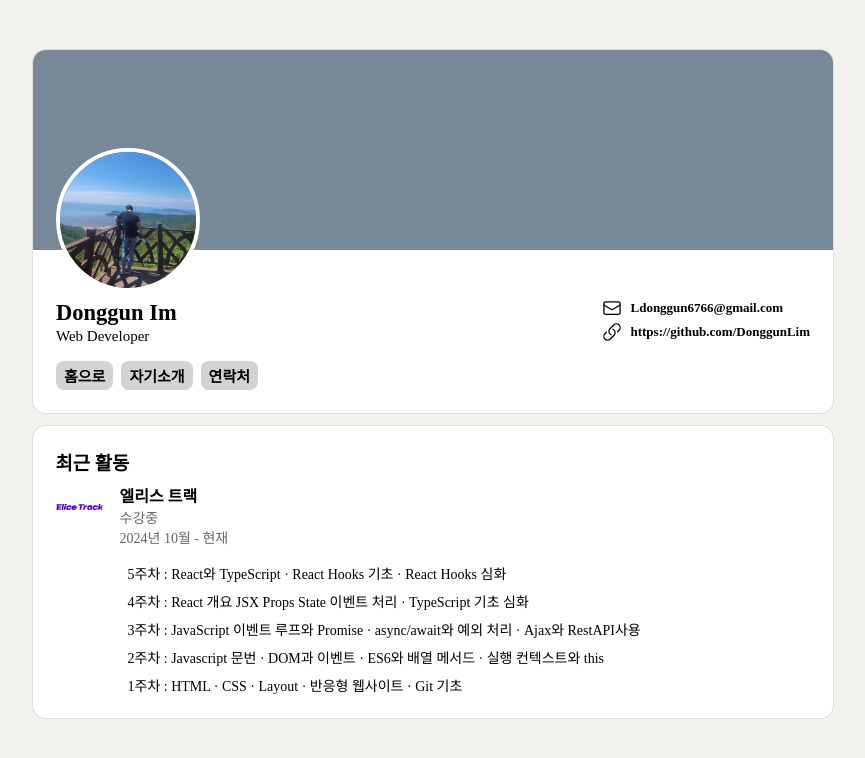
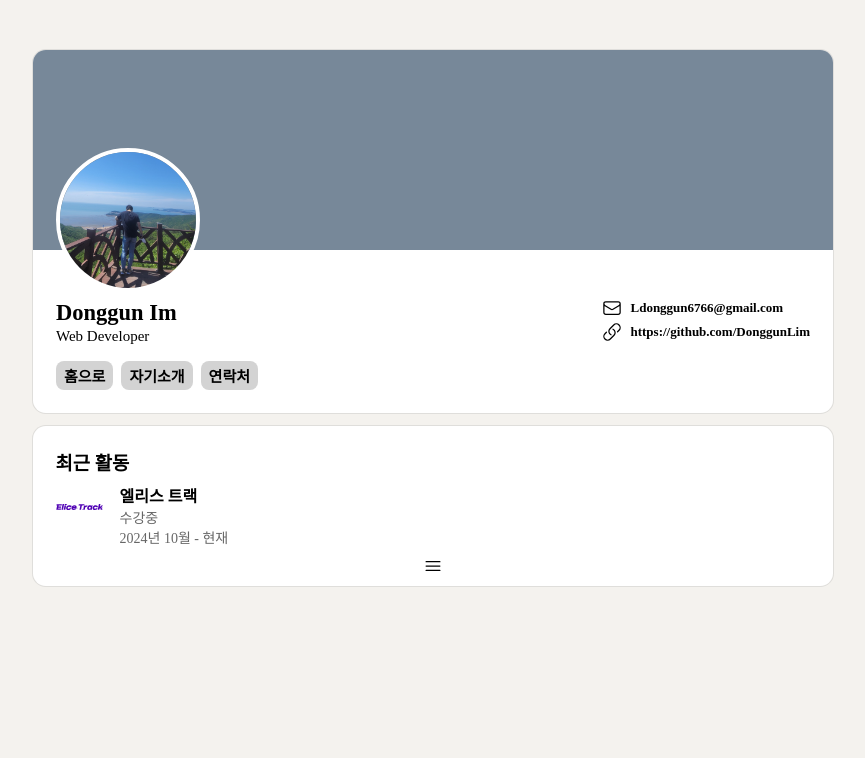
Before and after one commit to DonggunLim/resume, a React (Vite) app: page / in a window 1280 px wide. Shown: the top 758 px of the page, without its empty margins (207-1072 px from the left). Built offline with nearby package versions, Linux system fonts and the light colour scheme.

Commit message:
Accordion component

```diff
--- /dev/null
+++ b/src/components/Accordion/Accordion.jsx
@@ -0,0 +1,14 @@
+import { useState } from "react";
+import AccordionButton from "./AccordionButton";
+import AccordionContent from "./AccordionContent";
+
+export default function Accordion({ children }) {
+  const [isActive, setIsActive] = useState(false);
+  const handleClickButton = () => setIsActive(!isActive);
+  return (
+    <>
+      {isActive && <AccordionContent>{children}</AccordionContent>}
+      <AccordionButton handleClickButton={handleClickButton} />
+    </>
+  );
+}
--- /dev/null
+++ b/src/components/Accordion/AccordionButton.jsx
@@ -0,0 +1,9 @@
+import BarsIcon from "../../icons/BarsIcon";
+
+export default function AccordionButton({ handleClickButton }) {
+  return (
+    <button onClick={handleClickButton} className="accordion-button">
+      <BarsIcon />
+    </button>
+  );
+}
--- /dev/null
+++ b/src/components/Accordion/AccordionContent.jsx
@@ -0,0 +1,3 @@
+export default function AccordionContent({ children }) {
+  return <section>{children}</section>;
+}
--- a/src/components/LatestActivity.jsx
+++ b/src/components/LatestActivity.jsx
@@ -1,3 +1,4 @@
+import Accordion from "./Accordion/Accordion";
 import BoxConatiner from "./BoxConatiner";
 
 export default function LatestActivity() {
@@ -18,18 +19,19 @@ export default function LatestActivity() {
               <p>수강중</p>
               <p> 2024년 10월 - 현재</p>
             </div>
+            <Accordion>
               <div className="latest-activity-list-container">
                 <ul className="latest-activity-list">
                   <li>
                     <p>
-                    5주차 : React와 TypeScript · React Hooks 기초 · React Hooks
-                    심화
+                      5주차 : React와 TypeScript · React Hooks 기초 · React
+                      Hooks 심화
                     </p>
                   </li>
                   <li>
                     <p>
-                    4주차 : React 개요 JSX Props State 이벤트 처리 · TypeScript
-                    기초 심화
+                      4주차 : React 개요 JSX Props State 이벤트 처리 ·
+                      TypeScript 기초 심화
                     </p>
                   </li>
                   <li>
@@ -40,8 +42,8 @@ export default function LatestActivity() {
                   </li>
                   <li>
                     <p>
-                    2주차 : Javascript 문번 · DOM과 이벤트 · ES6와 배열 메서드 ·
-                    실행 컨텍스트와 this
+                      2주차 : Javascript 문번 · DOM과 이벤트 · ES6와 배열 메서드
+                      · 실행 컨텍스트와 this
                     </p>
                   </li>
                   <li>
@@ -51,6 +53,7 @@ export default function LatestActivity() {
                   </li>
                 </ul>
               </div>
+            </Accordion>
           </div>
         </div>
       </div>
--- /dev/null
+++ b/src/icons/BarsIcon.jsx
@@ -0,0 +1,20 @@
+export default function BarsIcon() {
+  return (
+    <div style={{ width: "20px", height: "20px" }}>
+      <svg
+        xmlns="http://www.w3.org/2000/svg"
+        fill="none"
+        viewBox="0 0 24 24"
+        strokeWidth={1.5}
+        stroke="currentColor"
+        className="size-6"
+      >
+        <path
+          strokeLinecap="round"
+          strokeLinejoin="round"
+          d="M3.75 6.75h16.5M3.75 12h16.5m-16.5 5.25h16.5"
+        />
+      </svg>
+    </div>
+  );
+}
--- a/src/index.css
+++ b/src/index.css
@@ -2,6 +2,7 @@
 @import "./styles/components/header.css";
 @import "./styles/components/boxContainer.css";
 @import "./styles/components/latestActivity.css";
+@import "./styles/components/accordion.css";
 
 /*  */
 
--- /dev/null
+++ b/src/styles/components/accordion.css
@@ -0,0 +1,12 @@
+/* accordion button */
+
+.accordion-button {
+  all: unset;
+  background-color: transparent;
+  cursor: pointer;
+
+  position: absolute;
+  bottom: 10px;
+  left: 50%;
+  transform: translateX(-50%);
+}
--- a/src/styles/components/boxContainer.css
+++ b/src/styles/components/boxContainer.css
@@ -4,4 +4,6 @@
   border: none;
   box-shadow: rgba(140, 140, 140, 0.2) 0px 0px 0px 1px;
   overflow: hidden;
+
+  position: relative;
 }
--- a/src/styles/components/latestActivity.css
+++ b/src/styles/components/latestActivity.css
@@ -38,7 +38,7 @@
 
 /* latest-activity-list */
 .latest-activity-list-container {
-  padding-left: 8px;
+  padding: 8px 8px 16px;
 }
 
 .latest-activity-list {
```
Lines whose indentation alone changed are shown as unchanged.
